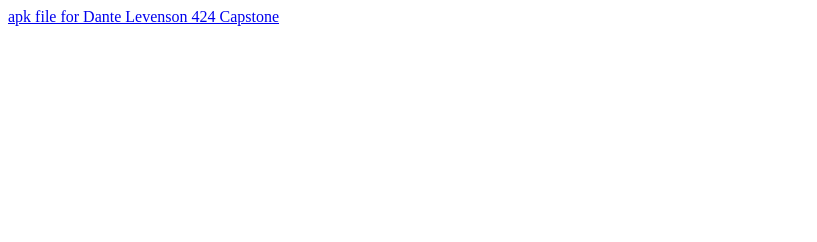
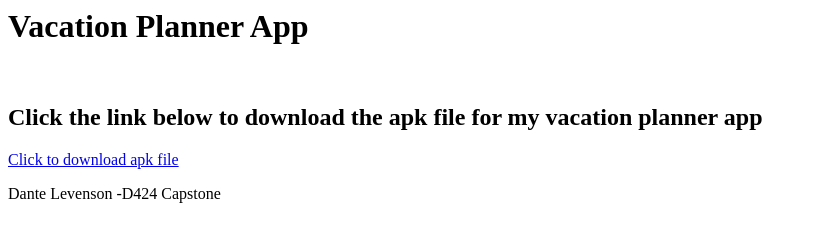
Before and after one commit to danteLev/SWE-Capstone, a plain HTML site: page index.html in a window 1280 px wide. Shown: the whole page, without its empty margins (0-817 px from the left). Drawn offline with Linux system fonts and the light colour scheme.

Commit message:
Update index.html

```diff
--- a/index.html
+++ b/index.html
@@ -1 +1,7 @@
-<a href = "https://github.com/danteLev/SWE-Capstone/blob/main/app-release.apk">apk file for Dante Levenson 424 Capstone</a>
+<h1>Vacation Planner App</h1>
+<br>
+<h2>Click the link below to download the apk file for my vacation planner app</h2>
+
+<a href = "https://github.com/danteLev/SWE-Capstone/blob/main/app-release.apk">Click to download apk file</a>
+<br>
+<p>Dante Levenson -D424 Capstone </p>
```
